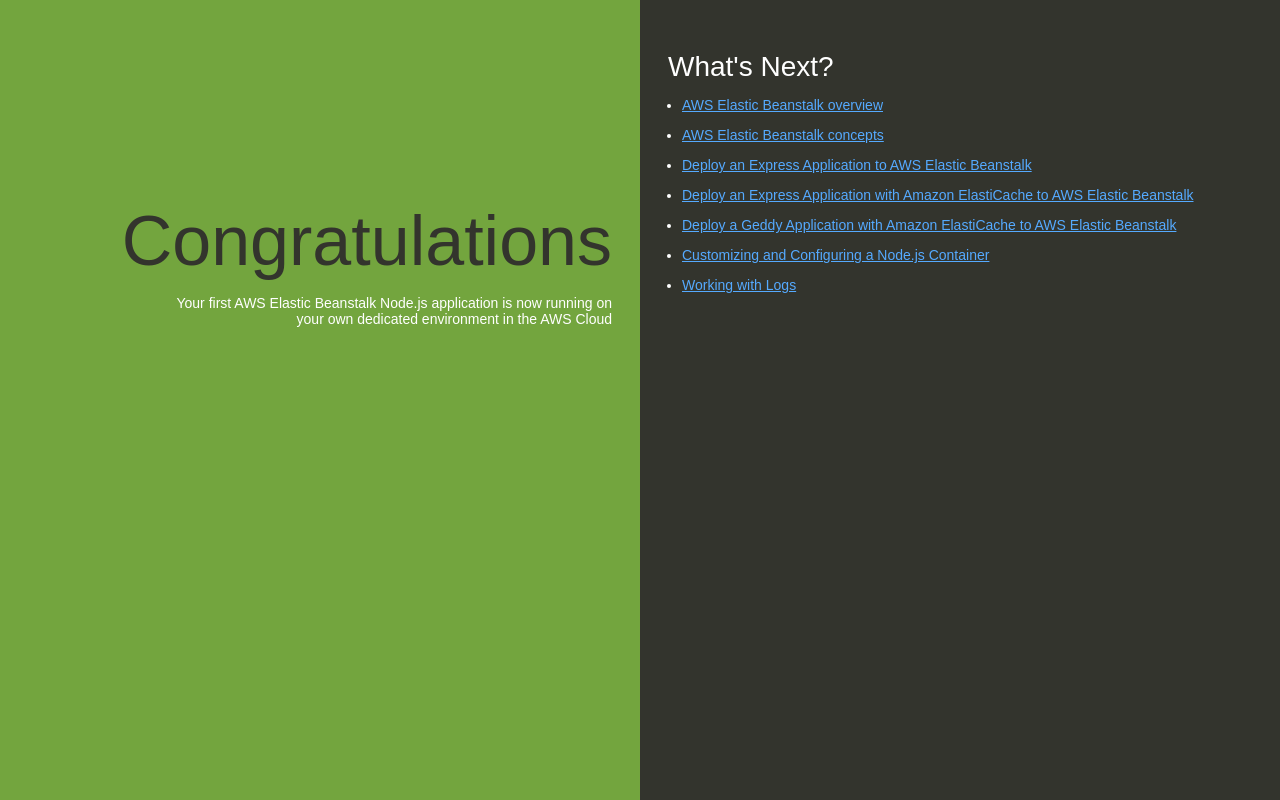
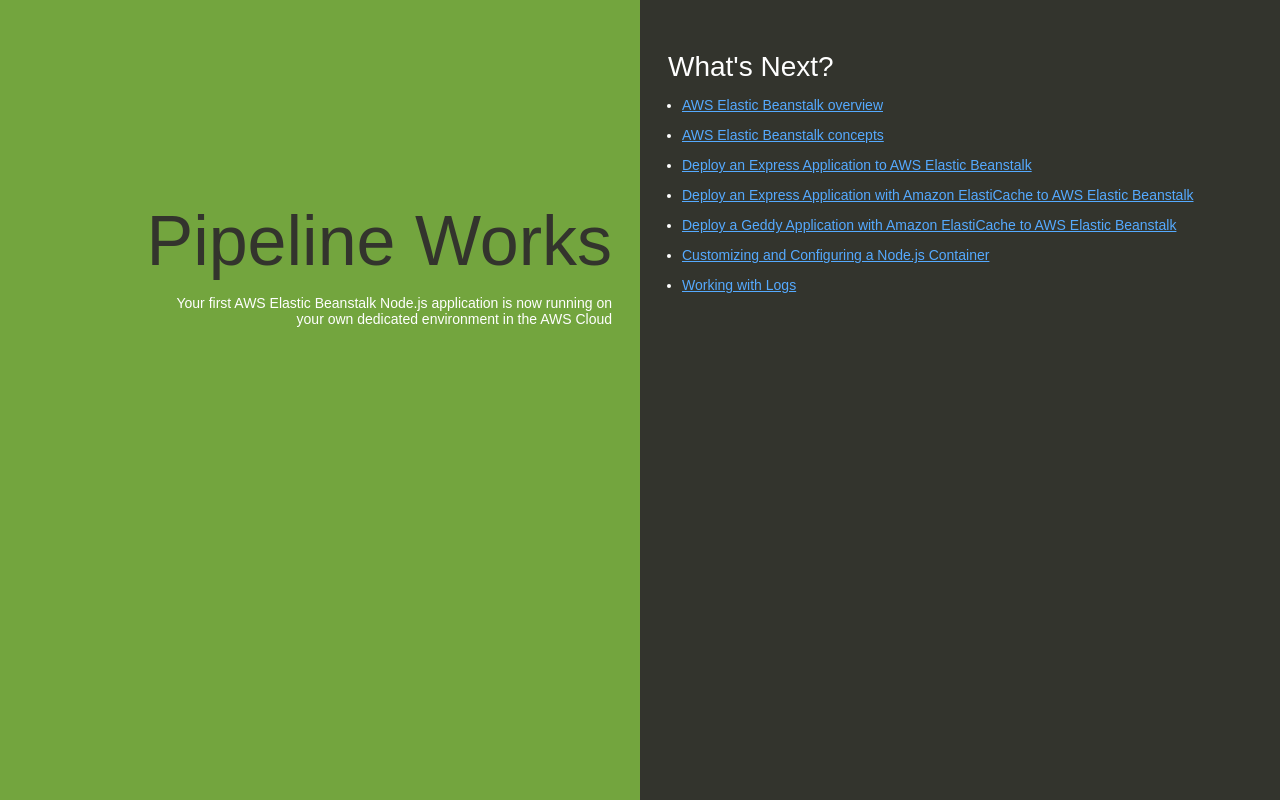
Before and after one commit to vkene/awstest, a website: page index.html in a window 1280 px wide. Drawn offline with Linux system fonts and the light colour scheme.

Commit message:
demoapp02

```diff
--- a/index.html
+++ b/index.html
@@ -74,7 +74,7 @@
   </head>
   <body>
     <div class="textColumn">
-      <h1>Congratulations</h1>
+      <h1>Pipeline Works</h1>
       <p>Your first AWS Elastic Beanstalk Node.js application is now running on your own dedicated environment in the AWS Cloud</p>
     </div>
     <div class="linksColumn">
```
